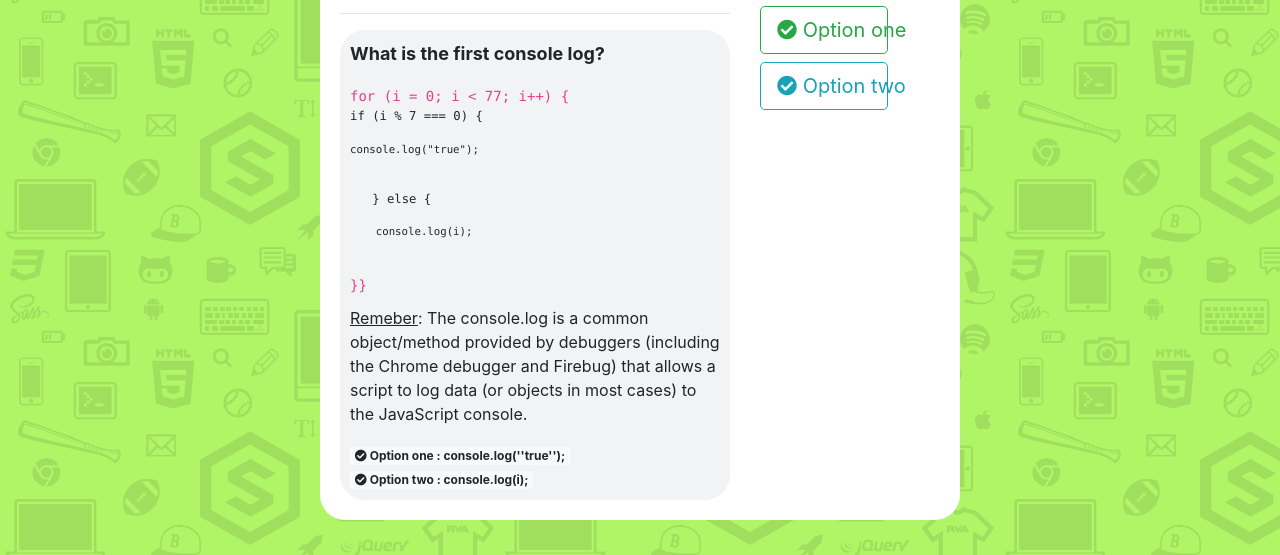
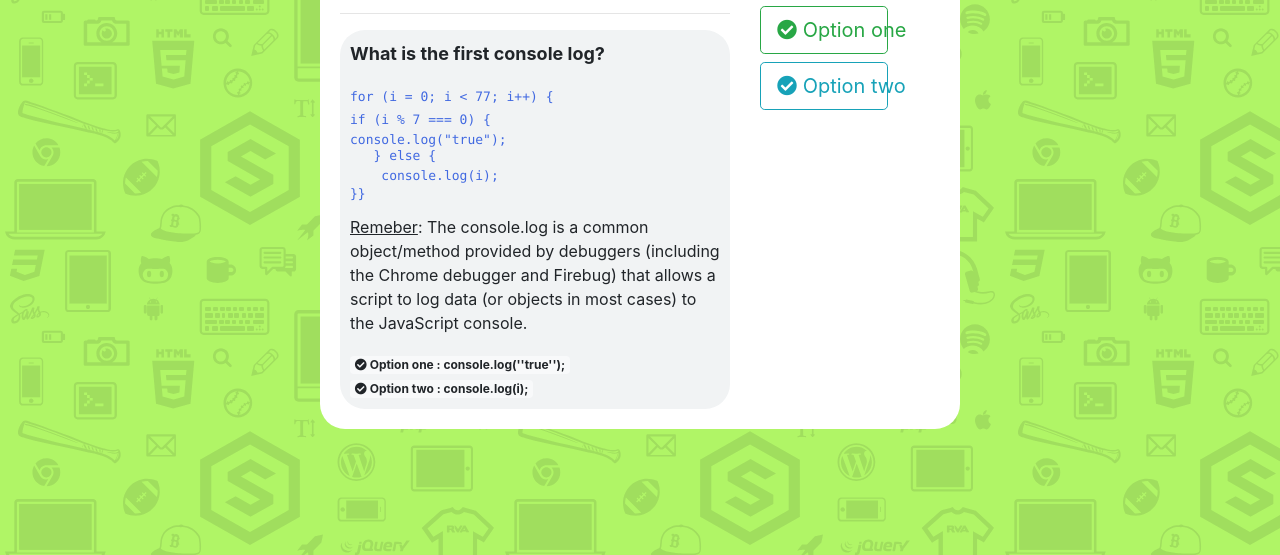
Before and after one commit to FreddyJD/Advanced-Trivia, a plain HTML site: page index.html in a window 1280 px wide. Shown: the part 245-800 px from the top of the page. Drawn offline with nearby package versions, Linux system fonts and the light colour scheme.

Commit message:
Fixed wierd styling

```diff
--- a/includes/style.css
+++ b/includes/style.css
@@ -42,3 +42,18 @@
     font-size: 16px;
     padding: 10px 0 0px 0;
 }
+
+code {
+    color: royalblue;
+    padding: -10;
+    line-height: 1.6;
+    font-size: 13px;
+}
+pre {
+    padding: -10;
+    line-height: 1.8;
+    font-size: 10px;
+    color: royalblue;
+    font-size: 13px;
+    margin-bottom: -0.23rem;
+}
```
